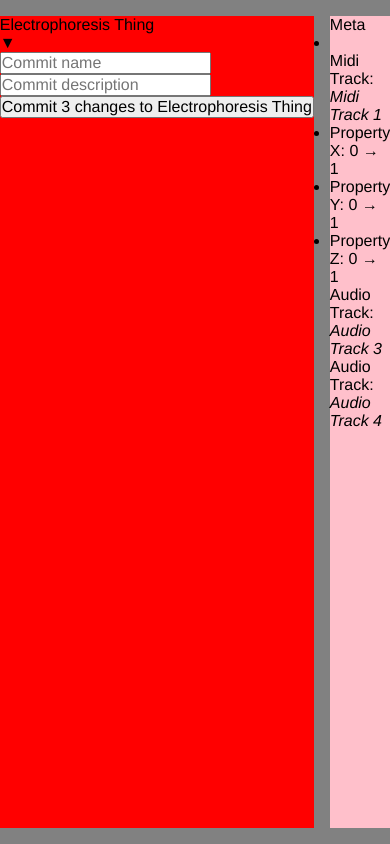
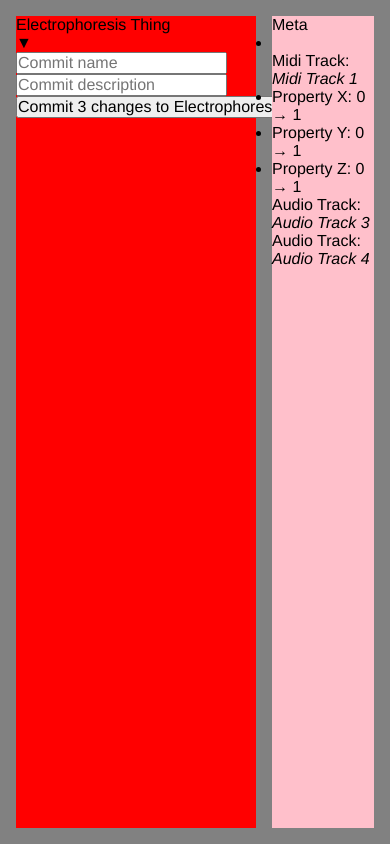
Before and after one commit to 2Geigh/Gitton, a React (Vite) app in the folder app/frontend/: page / in a window 390 px wide. Built offline with nearby package versions, Linux system fonts and the light colour scheme.

Commit message:
Add responsive width limits to Sidebar
Set min-width: 15rem, width: 25vw, and max-width: 30rem for #Sidebar to enforce responsive sizing across viewports (prevents the sidebar from becoming too narrow or too wide). No other style changes.

```diff
--- a/app/frontend/src/pages/Project/Sidebar/Sidebar.scss
+++ b/app/frontend/src/pages/Project/Sidebar/Sidebar.scss
@@ -1,3 +1,7 @@
 #Sidebar {
+	min-width: 15rem;
+	width: 25vw;
+	max-width: 30rem;
+
 	background-color: red;
 }
```
